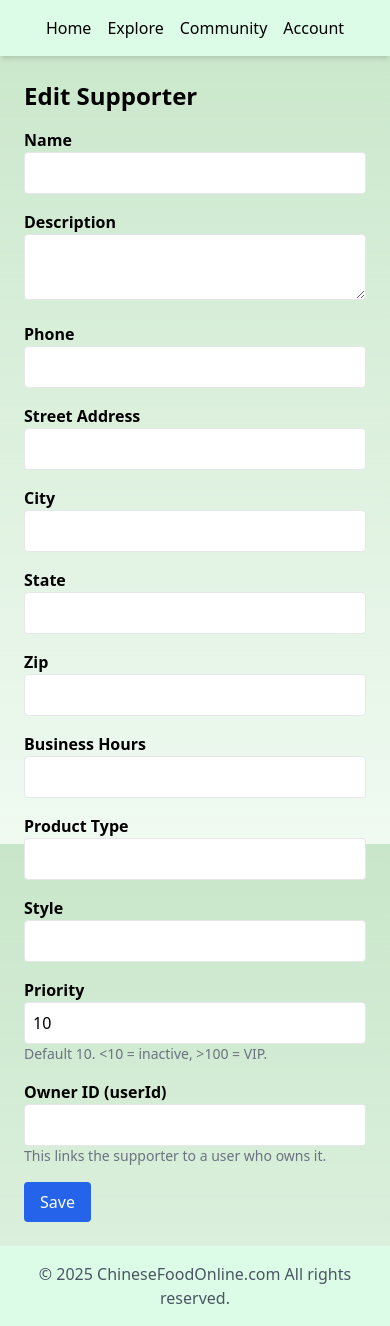
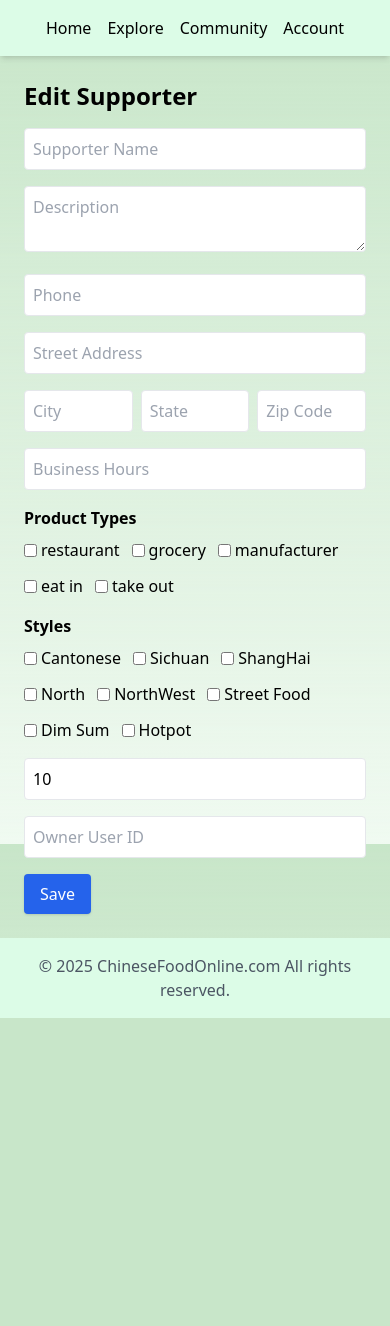
Before and after one commit to cfol1980/chinesefoodonline, a Next.js app: page /admin/supporters/1 in a window 390 px wide. After the commit the page ends 1018 px from the top, so only its background shows below. Built offline with nearby package versions, Linux system fonts and the light colour scheme; no server answers; the database is empty.

Commit message:
style array

```diff
--- a/app/admin/supporters/[slug]/page.tsx
+++ b/app/admin/supporters/[slug]/page.tsx
@@ -3,242 +3,206 @@
 import { useParams } from 'next/navigation';
 import { useEffect, useState } from 'react';
 import { db } from '../../../../lib/firebase';
-import { doc, getDoc, setDoc, collection, serverTimestamp } from 'firebase/firestore';
+import { doc, getDoc, setDoc } from 'firebase/firestore';
+
+const PRODUCT_TYPES = ["restaurant", "grocery", "manufacturer", "eat in", "take out"];
+const STYLES = ["Cantonese","Sichuan", "ShangHai", "North", "NorthWest","Street Food", "Dim Sum",  "Hotpot"];
 
 export default function AdminSupporterPage() {
   const params = useParams();
-  const supporterId = params ? params['slug'] : null;
+  const supporterId = params?.slug as string;
 
-  const [loading, setLoading] = useState(false);
-  const [form, setForm] = useState({
-    name: '',
-    description: '',
-    phone: '',
-    address: '',
-    city: '',
-    state: '',
-    zip: '',
-    businessHours: '',
-    productType: '',
-    style: '',
+  const [loading, setLoading] = useState(true);
+  const [formData, setFormData] = useState<any>({
+    name: "",
+    description: "",
+    phone: "",
+    address: "",
+    city: "",
+    state: "",
+    zip: "",
+    businessHours: "",
+    productTypes: [] as string[],
+    styles: [] as string[],
     priority: 10,
-    ownerId: '', // new field
+    ownerId: "",
   });
 
   useEffect(() => {
-    const fetchData = async () => {
-      if (supporterId && typeof supporterId === 'string') {
-        const ref = doc(collection(db, 'supporters'), supporterId);
+    const fetchSupporter = async () => {
+      if (!supporterId) return;
+      try {
+        const ref = doc(db, "supporters", supporterId);
         const snap = await getDoc(ref);
         if (snap.exists()) {
-          setForm({
-            name: snap.data().name || '',
-            description: snap.data().description || '',
-            phone: snap.data().phone || '',
-            address: snap.data().address || '',
-            city: snap.data().city || '',
-            state: snap.data().state || '',
-            zip: snap.data().zip || '',
-            businessHours: snap.data().businessHours || '',
-            productType: snap.data().productType || '',
-            style: snap.data().style || '',
-            priority: snap.data().priority ?? 10,
-            ownerId: snap.data().ownerId || '',
-          });
+          setFormData({ ...formData, ...snap.data() });
         }
-      }
-    };
-    fetchData();
-  }, [supporterId]);
-
-  const handleChange = (e: React.ChangeEvent<HTMLInputElement | HTMLTextAreaElement | HTMLSelectElement>) => {
-    const { name, value } = e.target;
-    setForm((prev) => ({ ...prev, [name]: value }));
-  };
-
-  const handleSubmit = async (e: React.FormEvent) => {
-    e.preventDefault();
-    if (!supporterId || typeof supporterId !== 'string') return;
-
-    setLoading(true);
-    try {
-      const ref = doc(collection(db, 'supporters'), supporterId);
-      await setDoc(
-        ref,
-        {
-          ...form,
-          updatedAt: serverTimestamp(),
-        },
-        { merge: true }
-      );
-      alert('Supporter updated!');
       } catch (err) {
-      console.error(err);
-      alert('Failed to save supporter');
+        console.error("Error fetching supporter:", err);
       } finally {
         setLoading(false);
       }
     };
+    fetchSupporter();
+    // eslint-disable-next-line react-hooks/exhaustive-deps
+  }, [supporterId]);
+
+  const handleChange = (e: React.ChangeEvent<HTMLInputElement | HTMLTextAreaElement>) => {
+    setFormData({ ...formData, [e.target.name]: e.target.value });
+  };
+
+  const toggleArrayValue = (field: "productTypes" | "styles", value: string) => {
+    setFormData((prev: any) => {
+      const exists = prev[field]?.includes(value);
+      return {
+        ...prev,
+        [field]: exists ? prev[field].filter((v: string) => v !== value) : [...prev[field], value],
+      };
+    });
+  };
+
+  const handleSave = async () => {
+    try {
+      const ref = doc(db, "supporters", supporterId);
+      await setDoc(ref, formData, { merge: true });
+      alert("Supporter updated!");
+    } catch (err) {
+      console.error("Error saving:", err);
+      alert("Failed to save supporter");
+    }
+  };
+
+  if (loading) return <div>Loading...</div>;
 
   return (
     <div className="p-6 max-w-3xl mx-auto">
       <h1 className="text-2xl font-bold mb-4">Edit Supporter</h1>
 
-      <form onSubmit={handleSubmit} className="space-y-4">
-        {/* Name */}
-        <div>
-          <label className="block font-semibold">Name</label>
+      <div className="space-y-4">
         <input
           type="text"
           name="name"
-            value={form.name}
+          value={formData.name}
           onChange={handleChange}
+          placeholder="Supporter Name"
           className="w-full border p-2 rounded"
         />
-        </div>
-
-        {/* Description */}
-        <div>
-          <label className="block font-semibold">Description</label>
         <textarea
           name="description"
-            value={form.description}
+          value={formData.description}
           onChange={handleChange}
+          placeholder="Description"
           className="w-full border p-2 rounded"
         />
-        </div>
-
-        {/* Phone */}
-        <div>
-          <label className="block font-semibold">Phone</label>
         <input
           type="text"
           name="phone"
-            value={form.phone}
+          value={formData.phone}
           onChange={handleChange}
+          placeholder="Phone"
           className="w-full border p-2 rounded"
         />
-        </div>
-
-        {/* Address */}
-        <div>
-          <label className="block font-semibold">Street Address</label>
         <input
           type="text"
           name="address"
-            value={form.address}
+          value={formData.address}
           onChange={handleChange}
+          placeholder="Street Address"
           className="w-full border p-2 rounded"
         />
-        </div>
-
-        {/* City / State / Zip */}
-        <div className="grid grid-cols-1 sm:grid-cols-3 gap-4">
-          <div>
-            <label className="block font-semibold">City</label>
+        <div className="grid grid-cols-3 gap-2">
           <input
             type="text"
             name="city"
-              value={form.city}
+            value={formData.city}
             onChange={handleChange}
-              className="w-full border p-2 rounded"
+            placeholder="City"
+            className="border p-2 rounded"
           />
-          </div>
-          <div>
-            <label className="block font-semibold">State</label>
           <input
             type="text"
             name="state"
-              value={form.state}
+            value={formData.state}
             onChange={handleChange}
-              className="w-full border p-2 rounded"
+            placeholder="State"
+            className="border p-2 rounded"
           />
-          </div>
-          <div>
-            <label className="block font-semibold">Zip</label>
           <input
             type="text"
             name="zip"
-              value={form.zip}
+            value={formData.zip}
             onChange={handleChange}
+            placeholder="Zip Code"
+            className="border p-2 rounded"
+          />
+        </div>
+        <input
+          type="text"
+          name="businessHours"
+          value={formData.businessHours}
+          onChange={handleChange}
+          placeholder="Business Hours"
           className="w-full border p-2 rounded"
         />
+
+        {/* Product Types (multi-select checkboxes) */}
+        <div>
+          <h2 className="font-semibold mb-2">Product Types</h2>
+          <div className="flex flex-wrap gap-3">
+            {PRODUCT_TYPES.map((type) => (
+              <label key={type} className="flex items-center gap-1">
+                <input
+                  type="checkbox"
+                  checked={formData.productTypes.includes(type)}
+                  onChange={() => toggleArrayValue("productTypes", type)}
+                />
+                {type}
+              </label>
+            ))}
           </div>
         </div>
 
-        {/* Business Hours */}
+        {/* Styles (multi-select checkboxes) */}
         <div>
-          <label className="block font-semibold">Business Hours</label>
+          <h2 className="font-semibold mb-2">Styles</h2>
+          <div className="flex flex-wrap gap-3">
+            {STYLES.map((style) => (
+              <label key={style} className="flex items-center gap-1">
                 <input
-            type="text"
-            name="businessHours"
-            value={form.businessHours}
-            onChange={handleChange}
-            className="w-full border p-2 rounded"
+                  type="checkbox"
+                  checked={formData.styles.includes(style)}
+                  onChange={() => toggleArrayValue("styles", style)}
                 />
+                {style}
+              </label>
+            ))}
+          </div>
         </div>
 
-        {/* Product Type */}
-        <div>
-          <label className="block font-semibold">Product Type</label>
-          <input
-            type="text"
-            name="productType"
-            value={form.productType}
-            onChange={handleChange}
-            className="w-full border p-2 rounded"
-          />
-        </div>
-
-        {/* Style */}
-        <div>
-          <label className="block font-semibold">Style</label>
-          <input
-            type="text"
-            name="style"
-            value={form.style}
-            onChange={handleChange}
-            className="w-full border p-2 rounded"
-          />
-        </div>
-
-        {/* Priority */}
-        <div>
-          <label className="block font-semibold">Priority</label>
         <input
           type="number"
           name="priority"
-            value={form.priority}
+          value={formData.priority}
           onChange={handleChange}
+          placeholder="Priority (default 10)"
           className="w-full border p-2 rounded"
         />
-          <p className="text-sm text-gray-500">Default 10. &lt;10 = inactive, &gt;100 = VIP.</p>
-        </div>
-
-        {/* Owner ID */}
-        <div>
-          <label className="block font-semibold">Owner ID (userId)</label>
         <input
           type="text"
           name="ownerId"
-            value={form.ownerId}
+          value={formData.ownerId}
           onChange={handleChange}
+          placeholder="Owner User ID"
           className="w-full border p-2 rounded"
         />
-          <p className="text-sm text-gray-500">This links the supporter to a user who owns it.</p>
-        </div>
 
-        {/* Save button */}
-        <div>
         <button
-            type="submit"
-            disabled={loading}
-            className="bg-blue-600 text-white px-4 py-2 rounded hover:bg-blue-700"
+          onClick={handleSave}
+          className="bg-blue-600 text-white px-4 py-2 rounded shadow hover:bg-blue-700"
         >
-            {loading ? 'Saving...' : 'Save'}
+          Save
         </button>
       </div>
-      </form>
     </div>
   );
 }
```
Lines whose indentation alone changed are shown as unchanged.
